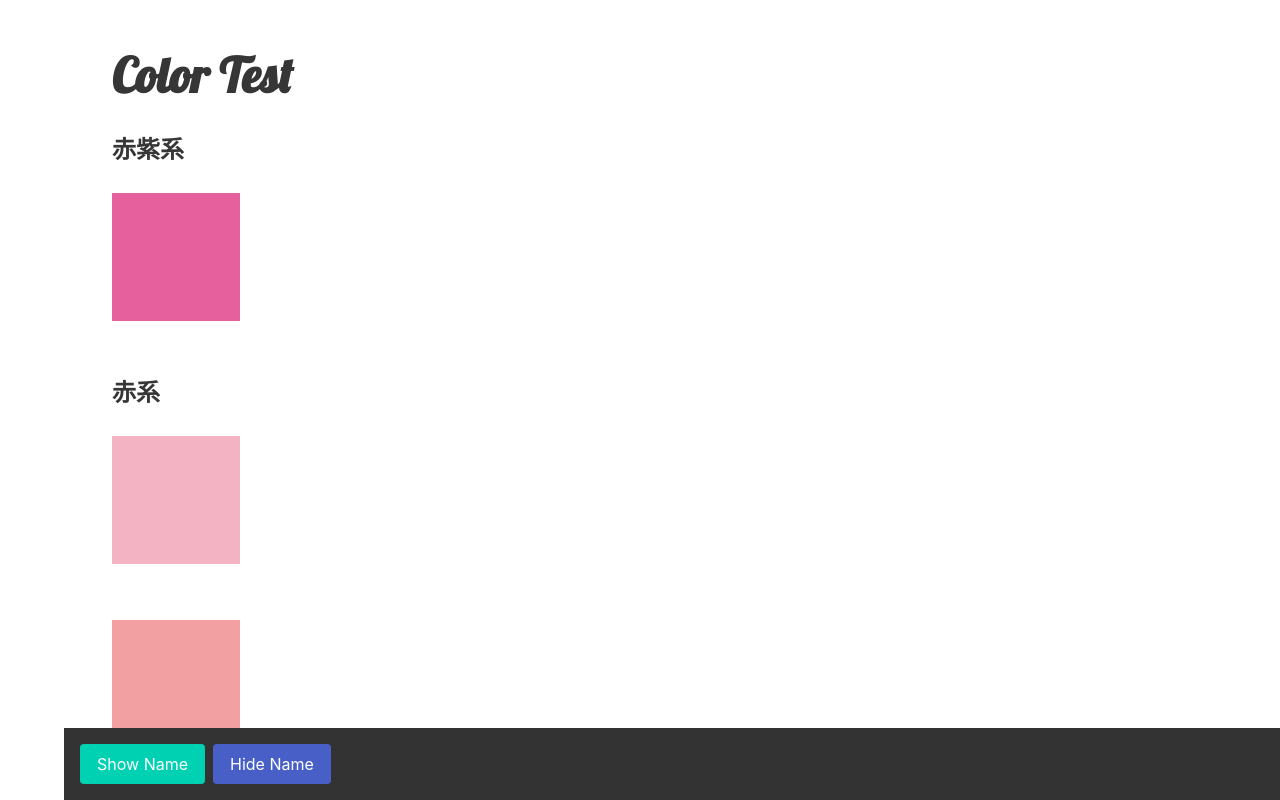
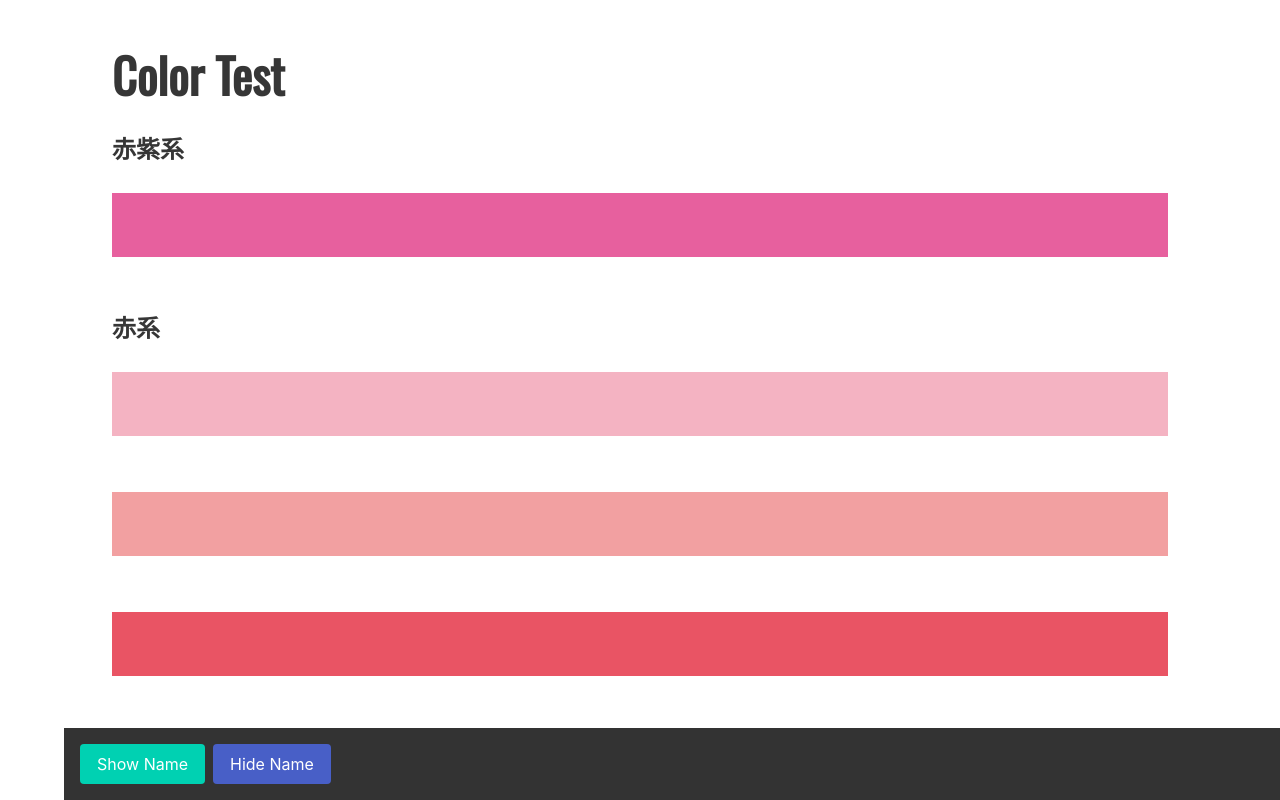
Before and after one commit to tdkm/color-test, a website built with webpack: page public/index.html in a window 1280 px wide. Shown: the top 800 px of the page. Built offline with nearby package versions, Linux system fonts and the light colour scheme.

Commit message:
Webフォント変更。カラーチップサイズ変更

```diff
--- a/public/css/main.css
+++ b/public/css/main.css
@@ -19,8 +19,8 @@ body {
 }
 
 .color_tip {
-  width: 10vw;
-  height: 10vw;
+  width: 100%;
+  height: 4rem;
 }
 
 h2.title {
@@ -28,7 +28,7 @@ h2.title {
 }
 
 h1.title {
-  font-family: "Lobster", cursive;
+  font-family: "Oswald", sans-serif;
 }
 
 .footer {
--- a/public/index.html
+++ b/public/index.html
@@ -8,7 +8,7 @@
     <link rel="stylesheet" href="https://cdn.jsdelivr.net/npm/bulma@0.8.0/css/bulma.min.css" />
     <script src="dist/bundle.js" defer></script>
     <link rel="stylesheet" href="css/main.css">
-    <link href="https://fonts.googleapis.com/css2?family=Lobster&family=Noto+Sans+JP:wght@100;300;500&display=swap"
+    <link href="https://fonts.googleapis.com/css2?family=Oswald&family=Noto+Sans+JP:wght@100;300;500&display=swap"
     rel="stylesheet">
 </head>
 <body>
```
